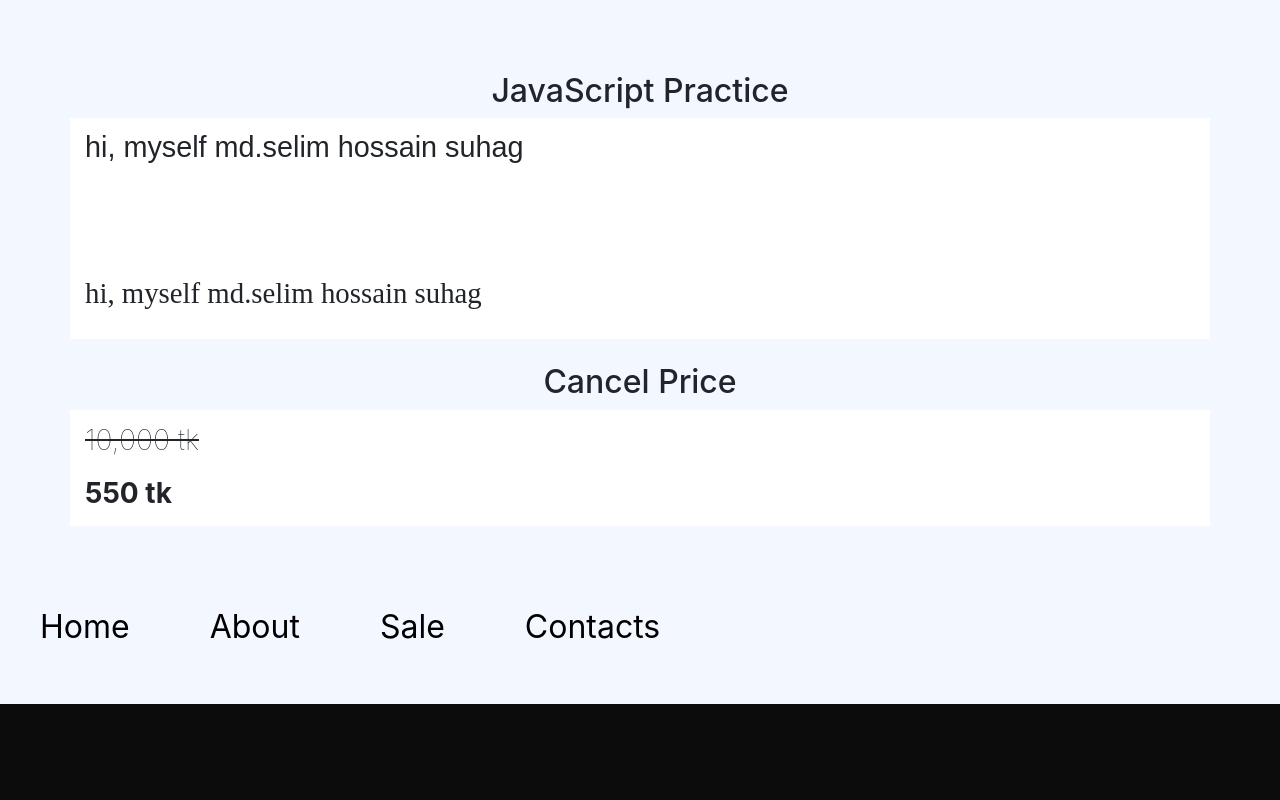
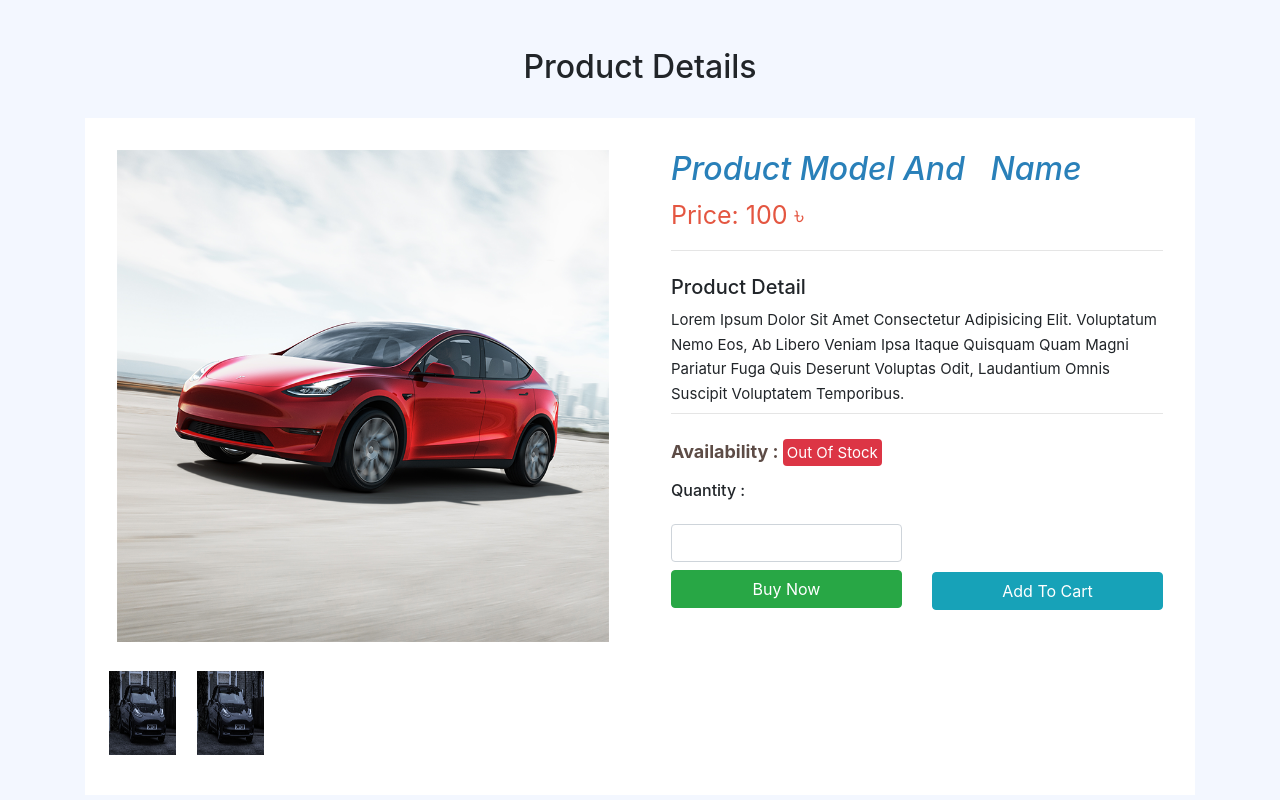
Before and after one commit to Selim1710/JS-code-practice, a plain HTML site: page index.html in a window 1280 px wide. Shown: the top 800 px of the page. Drawn offline with nearby package versions, Linux system fonts and the light colour scheme.

Commit message:
design product details

```diff
--- a/index.html
+++ b/index.html
@@ -15,41 +15,73 @@
 </head>
 
 <body>
+    <!---------------------  Product Details --------------------->
+    <br><br>
+    <section class="Product-Details">
+        <h2 class="text-center"> Product Details </h2><br>
+            <div class="container">
+                <div class="col-lg-12  p-3 main-section bg-white">
+                    <div class="row">
+                        <div class="col-lg-6 left-side-product-box pb-3">
+                            <img src="images/p1.png" class=" p-3">
+                            <span class="sub-img">
+                                <img src="images/p2.jpg" class="p-2">
+                                <img src="images/p2.jpg" class="p-2">
+                            </span>
+                        </div>
+                        <div class="col-lg-6 text-capitalize">
+                            <div class="right-side-pro-detail p-3">
+                                <div class="row">
+                                    <div class="model col-lg-12 font-italic">
+                                        <h2> Product model and &nbsp; name</h2>
+                                    </div>
+                                    <div class="col-lg-12">
+                                        <p class=" p-0 price-pro">Price: 100 ৳</p>
+                                        <hr class="p-0 ">
+                                    </div>
+                                    <div class="col-lg-12 pt-2">
+                                        <h5>Product Detail</h5>
+                                        <span>
+                                            Lorem ipsum dolor sit amet consectetur adipisicing elit. Voluptatum nemo eos, ab libero veniam ipsa itaque quisquam quam magni pariatur fuga quis deserunt voluptas odit, laudantium omnis suscipit voluptatem temporibus.
+                                        </span>
+                                        <hr class=" pt-2 mt-2">
+                                    </div>
+                                    <!-- stock -->
+                                    <div class="col-lg-12">
 
-    <!---------------------  javaScript practice --------------------->
-    <br><br><br>
-    <section style="font-size: 1.8rem;">
-        <h2 class="text-center"> JavaScript Practice</h2>
-        <div class="container">
-            <div class="row bg-white">
-                <div class="col-12 col-lg-12 mt-2 mb-2">
-                    <p id="word" style="font-family: sans-serif;">
-                        hi, myself md.selim hossain suhag
-                    </p> <br><br>
-                    <p style="font-family: poppins;">
-                        hi, myself md.selim hossain suhag
-                    </p>
+                                        <p class="tag-section"><strong>Availability : </strong>
+                                            <span class="bg-danger text-white p-1 rounded">
+                                            Out of Stock
+                                        </span>
+                                    </p>
+                                    </div>
+                                    <div class="col-lg-12">
+                                        <h6>Quantity :</h6>
+                                    </div>
+                                    <div class="col-lg-12 mt-3">
+                                        <div class="row ">
+                                            <div class="col-lg-6 ">
+                                                <form action="#" method="POST" enctype="multipart/form-data">
+                                                    <input type="number" name="quantity" class="form-control text-center w-100" value="">
+                                                    <button type="submit" class="btn btn-success w-100 text-center mt-2">
+                                                        Buy Now
+                                                    </button>
+                                                </form>
+                                            </div>
+                                            <div class="col-lg-6 pb-2 mt-5 ">
+                                                <a href="#" class="btn btn-info w-100">
+                                                    Add To Cart
+                                                </a>
+                                            </div>
+                                        </div>
+                                    </div>
+                                </div>
+                            </div>
+                        </div>
+                    </div>
                 </div>
             </div>
-        </div>
-    </section><br>
-        <!--------------------- cancel price --------------------->
-
-    <section style="font-size: 1.8rem;">
-        <h2 class="text-center text-capitalize">cancel price</h2>
-        <div class="container">
-            <div class="row bg-white">
-                <div class="col-12 col-lg-12 mt-2 mb-2">
-                    <p id="cancel_price" style="font-weight: lighter;">
-                        10,000 tk
-                    </p>
-                    <h3 style="font-weight: bold;">
-                        550 tk
-                    </h3>
-                </div>
-            </div>
-        </div>
-    </section><br><br><br>
+    </section><br><br><br><br><br>
     <!--------------------- navbar --------------------->
     <!-- nav-1 -->
     <header>
@@ -99,7 +131,7 @@
         <h2 class="text-center"> Notice-1</h2>
         <div class="text_animation border bg-white">
             <div id="pot" class="mt-2 p-1">
-                <img src="images/p1.png">
+                <img src="images/p1.png" style="height:150px;width:150px;">
             </div>
         </div>
     </section>
@@ -256,69 +288,6 @@
                         </div>
                     </a>
                 </div>
-                <!-- new -->
-                <div class="col-4 col-lg-2 mt-2 mb-2">
-                    <a href="#">
-                        <div class="card">
-                            <div class="card-img">
-                                <img src="images/p2.jpg" alt="">
-                            </div>
-                            <div class="card-desc">
-                                <p>Regan Wilder</p>
-                            </div>
-                        </div>
-                    </a>
-                </div>
-                <div class="col-4 col-lg-2 mt-2 mb-2">
-                    <a href="#">
-                        <div class="card">
-                            <div class="card-img">
-                                <img src="images/p3.jpg" alt="">
-                            </div>
-                            <div class="card-desc">
-                                <p>Regan Wilder</p>
-                            </div>
-                        </div>
-                    </a>
-                </div>
-                <div class="col-4 col-lg-2 mt-2 mb-2">
-                    <a href="#">
-                        <div class="card">
-                            <div class="card-img">
-                                <img src="images/p1.png" alt="">
-                            </div>
-                            <div class="card-desc">
-                                <p>Regan Wilder</p>
-                            </div>
-                        </div>
-                    </a>
-                </div>
-                <!-- new -->
-                <div class="col-4 col-lg-2 mt-2 mb-2">
-                    <a href="#">
-                        <div class="card">
-                            <div class="card-img">
-                                <img src="images/p2.jpg" alt="">
-                            </div>
-                            <div class="card-desc">
-                                <p>Regan Wilder</p>
-                            </div>
-                        </div>
-                    </a>
-                </div>
-                <div class="col-4 col-lg-2 mt-2 mb-2">
-                    <a href="#">
-                        <div class="card">
-                            <div class="card-img">
-                                <img src="images/p3.jpg" alt="">
-                            </div>
-                            <div class="card-desc">
-                                <p>Regan Wilder</p>
-                            </div>
-                        </div>
-                    </a>
-                </div>
-
             </div>
         </div>
     </section>
--- a/style.css
+++ b/style.css
@@ -9,11 +9,62 @@ body {
     background: #F3F7FF;
 }
 
-/********************* cancel price *********************/
+/********************* product details *********************/
+.model {
+    color: #2980b9;
+}
 
-#cancel_price{
-    text-decoration-line: line-through;
+.main-section {
+    left: 50%;
+    right: 50%;
+    transform: translate(-50%);
 }
+
+.left-side-product-box img {
+    width: 100%;
+}
+
+.left-side-product-box .sub-img img {
+    margin-top: 5px;
+    width: 83px;
+    height: 100px;
+}
+
+.right-side-pro-detail span {
+    font-size: 15px;
+}
+
+.right-side-pro-detail p {
+    font-size: 25px;
+    color: #a1a1a1;
+}
+
+.right-side-pro-detail .price-pro {
+    color: #E45641;
+}
+
+.right-side-pro-detail .tag-section {
+    font-size: 18px;
+    color: #5D4C46;
+}
+
+.pro-box-section .pro-box img {
+    width: 100%;
+    height: 200px;
+}
+
+@media (min-width:360px) and (max-width:640px) {
+    .pro-box-section .pro-box img {
+        height: auto;
+    }
+}
+
+/* specifications */
+.product-table {
+    margin-left: 13%;
+    margin-right: 10%;
+}
+
 /********************* navbar *********************/
 
 /* nav-1 */
@@ -396,37 +447,45 @@ input::placeholder {
 
 
 /************************** card design **************************/
-.product-card a{
+.product-card a {
     color: #000;
 }
-.product-card a:hover{
+
+.product-card a:hover {
     text-decoration: none;
 }
-.card{
+
+.card {
     border: 1px solid #dfe6e9;
     border-radius: 10px;
+    height: 250px;
 }
-.card:hover{
+
+.card:hover {
     box-shadow: rgba(0, 0, 0, 0.16) 0px 10px 36px 0px, rgba(0, 0, 0, 0.06) 0px 0px 0px 1px;
 }
-.card .card-img{
-    height:169px;
+
+.card .card-img {
+    height: 169px;
     width: auto;
 }
-.card .card-img img{
-    height:100%;
+
+.card .card-img img {
+    height: 100%;
     width: 100%;
     border-radius: 10px;
 }
-.card .card-desc{
-    font-size:1.3rem;
-    text-align:center;
+
+.card .card-desc {
+    margin-top: 20px;
+    font-size: 1.3rem;
+    text-align: center;
 }
 
 
-@media (max-width: 768px){
-    .card .card-img{
-        height:95px;
+@media (max-width: 768px) {
+    .card .card-img {
+        height: 95px;
         width: auto;
     }
 }
```
